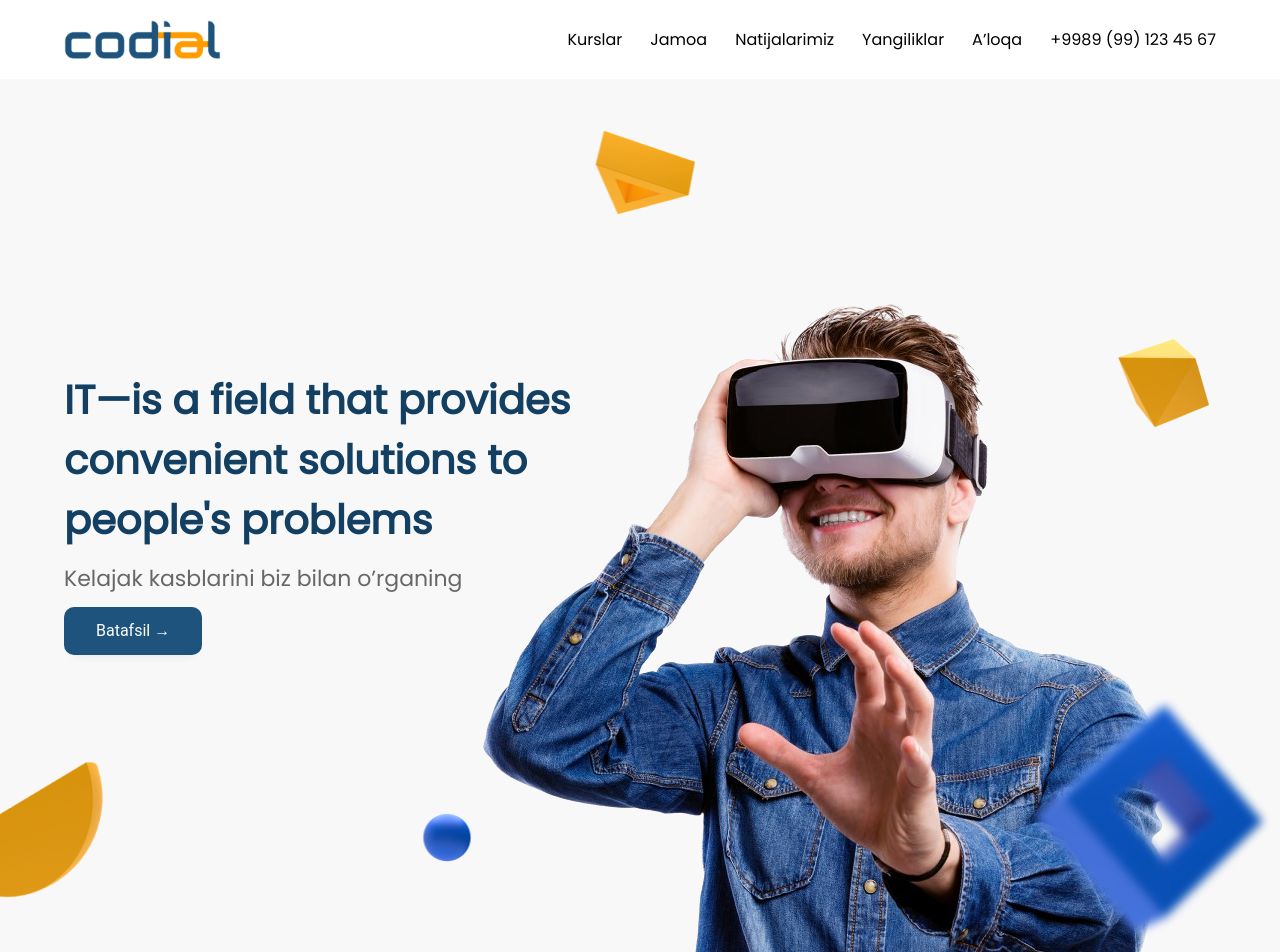
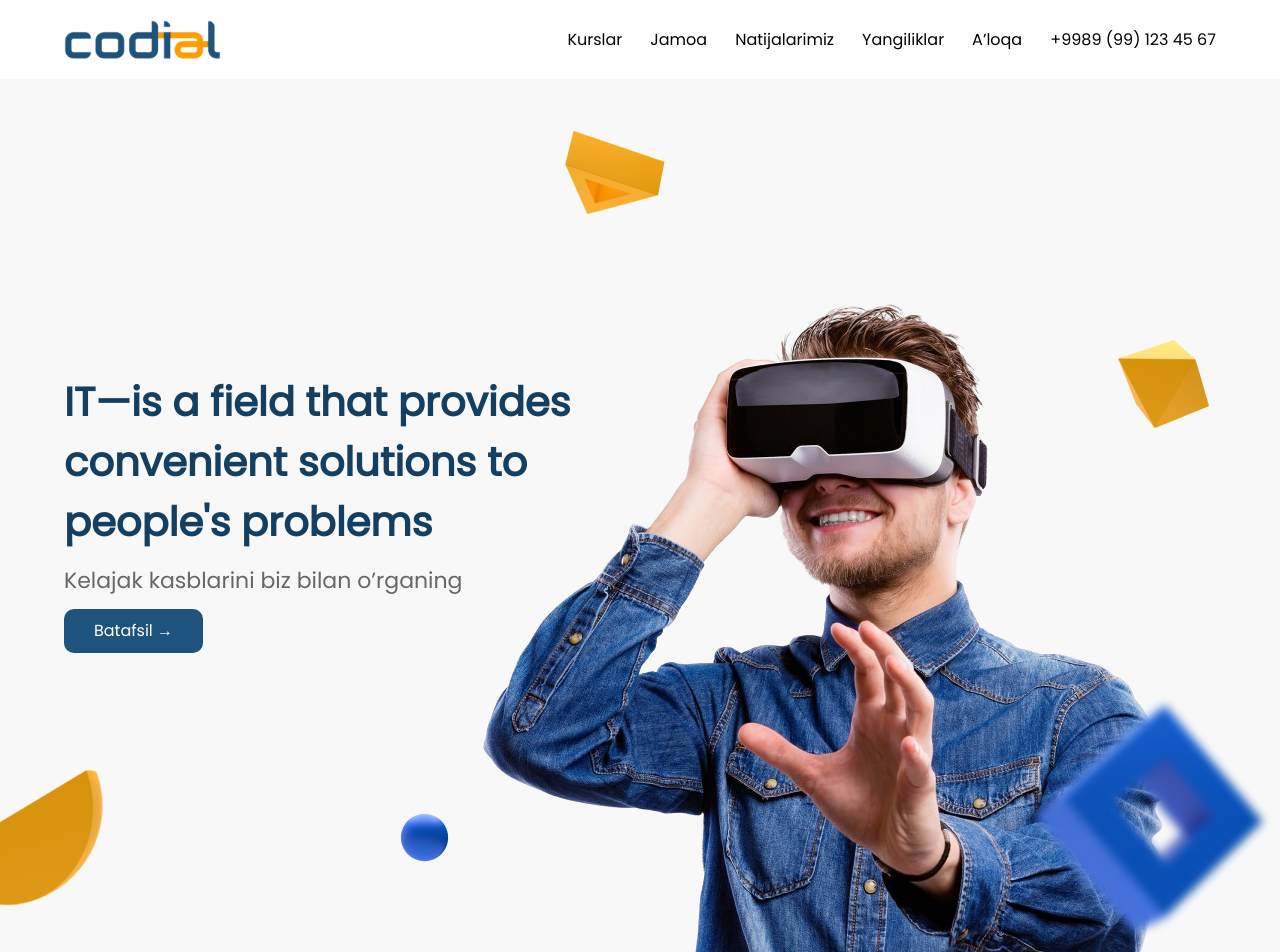
Before and after one commit to khurshid-dev/codialuz, a React (Create React App) app: page / in a window 1280 px wide. Shown: the top 952 px of the page. Built offline with nearby package versions, Linux system fonts and the light colour scheme.

Commit message:
coment_for_azamat
coment_for_azamat

```diff
--- a/package.json
+++ b/package.json
@@ -9,11 +9,14 @@
     "@testing-library/jest-dom": "^5.16.5",
     "@testing-library/react": "^13.4.0",
     "@testing-library/user-event": "^13.5.0",
+    "animate.css": "^4.1.1",
     "react": "^18.2.0",
     "react-dom": "^18.2.0",
     "react-icons": "^4.8.0",
     "react-scripts": "5.0.1",
-    "web-vitals": "^2.1.4"
+    "web-vitals": "^2.1.4",
+    "wow.js": "^1.2.2",
+    "wowjs": "^1.1.3"
   },
   "scripts": {
     "start": "react-scripts start",
--- a/public/index.html
+++ b/public/index.html
@@ -4,6 +4,7 @@
     <meta charset="utf-8" />
     <meta name="viewport" content="width=device-width, initial-scale=1" />
     <title>React App</title>
+    <link rel="stylesheet" href="https://cdnjs.cloudflare.com/ajax/libs/animate.css/4.1.1/animate.min.css"/>
   </head>
   <body>
     <noscript>You need to enable JavaScript to run this app.</noscript>
--- a/src/App.css
+++ b/src/App.css
@@ -14,32 +14,31 @@
   box-sizing: border-box;
   font-family: 'Poppins';
 }
-.btn{
-
-font-family: Roboto, sans-serif;
-font-weight: 400;
+.Header_btn{
+font-family: 'Poppins';
 font-size: 16px;
 color: #fff;
 background-color: #1D537C;
 padding: 10px 30px;
-border: 2px solid transparent;
-box-shadow: rgba(33, 35, 38, 0.1) 0px 10px 10px -10px;
 border-radius: 10px;
-transition : 999ms;
-transform: translateY(0);
-display: flex;
-flex-direction: row;
-align-items: center;
+transition: all 0.45s ease;
+background-image: linear-gradient(#FF9D00, #FF9D00);
+background-position: 0% 100%;
+background-repeat: no-repeat;
+background-size: 0% 100%;
 cursor: pointer;
-text-transform: capitalize;
 }
 
-.btn:hover{
+.Header_btn:hover{
+  background-size: 100% 100%;
+  background-image: linear-gradient(#FF9D00 ,#FF9D00);
+  color: black;
+}
 
-transition : 999ms;
-padding: 10px 34px;
-transform : translateY(-0px);
-background-color: #fff;
-color: #0066cc;
-border: solid 2px #0066cc;
+.links li {
+transition: all 0.45s ease;
 }
+
+.links li:hover{
+  transform: translateY(-4px) scale(1.06) ;
+}
--- a/src/App.js
+++ b/src/App.js
@@ -2,6 +2,9 @@ import "./App.css";
 import Header from "./components/Header";
 import Main from "./components/Main";
 import Navbar from "./components/Navbar";
+import 'animate.css';
+
+
 
 function App() {
   return (
--- a/src/components/Header.js
+++ b/src/components/Header.js
@@ -3,19 +3,19 @@ import React from 'react'
 function Header() {
   return (
     <div className='bg-[#F8F8F8] pt-16 flex justify-between items-center w-full h-[120vh] relative px-16 overflow-hidden'>
-        <div>
+        <div className='z-10 animate__fadeInLeft animate__animated'>
             <h1 className='text-[40px] w-2/3 text-[#134062] mb-3 font-semibold '>IT—is a field that provides convenient solutions to <br /> people's problems</h1>
             <h2 className='font-medium text-[#676767] mb-3 text-[22px]'>Kelajak kasblarini biz bilan o’rganing</h2>
-            <button className="btn">Batafsil →</button>
+            <button className="Header_btn">Batafsil →</button>
         </div>
         <div className='absolute -bottom-5 -right-16'>
-            <img src="./images/header-1.png" alt="" />
+            <img src="./images/header-1.png" alt="" className='animate__fadeInUp animate__animated' />
         </div>
-        <img src="./images/abs-1.png" className='absolute -bottom-2 left-0' alt='abs' />
-        <img src="./images/abs-2.png" className='absolute top-20 left-[50%] -translate-x-[50%]' alt='abs' />
-        <img src="./images/abs-3.png" className='absolute top-[40%] -translate-y-[50%]  right-4' alt='abs' />
-        <img src="./images/abs-4.png" className='absolute bottom-20 left-[35%] -translate-x-[50%]' alt='abs' />
-        <img src="./images/abs-5.png" className='absolute bottom-0 -right-16' alt='abs' />
+        <img src="./images/abs-1.png" className='header_img absolute -bottom-4 left-0 animate__fadeInLeft animate__animated' alt='abs' />
+        <img src="./images/abs-2.png" className='animate__fadeInDown animate__animated absolute top-20 left-[40%] -translate-x-[50%]' alt='abs' />
+        <img src="./images/abs-3.png" className='absolute top-[30%] -translate-y-[50%] right-4 animate__fadeInRight animate__animated' alt='abs' />
+        <img src="./images/abs-4.png" className='absolute bottom-20 left-[30%] -translate-x-[50%] animate__fadeInUp animate__animated' alt='abs'  />
+        <img src="./images/abs-5.png" className='absolute bottom-0 -right-16 animate__fadeInRight animate__animated ' alt='abs' />
     </div>
   )
 }
--- a/src/components/Main.js
+++ b/src/components/Main.js
@@ -1,13 +1,14 @@
 import React from "react";
+
 
 function Main() {
   return (
-    <div className="px-16 bg-white pt-10">
+    <div className="px-16 bg-white pt-10 ">
       <div className="flex justify-between items-center my-16">
         <div className="font-bold w-1/2 text-[56px]  text-[#1D537C] leading-[84px]">
           <h1>Biz haqimizda ma’lumotlarni bilib oling</h1>
         </div>
-        <div className="w-1/2 text-[#3D3D3D] font-medium text-xl leading-[30px]">
+        <div className="animate__fadeInRight animate__animated w-1/2 text-[#3D3D3D] font-medium text-xl leading-[30px">
           <p>
             Codial-Zamonaviy kasblar Akademiyasi 2021 yilning 18-yanvar kuni
             Muhammad Amin Naziraliyev tomonidan asos solingan. Hozirga qadar
--- a/src/components/Navbar.js
+++ b/src/components/Navbar.js
@@ -1,15 +1,17 @@
 import React, { Component } from "react";
+
+
 
 export class Navbar extends Component {
   render() {
     return (
-      <div className="fixed bg-white z-20 py-5 flex justify-between px-16 w-full items-center">
+      <div className="fixed bg-white z-20 py-5 flex justify-between px-16 w-full items-center ">
         {/* navbar */}
 
-        <div>
-          <img src="./images/logo.svg" alt="Logo" />
+        <div className="animate__fadeInDown animate__animated ">
+          <img src="./images/logo.svg" alt="Logo" className="cursor-pointer"/>
         </div>
-        <div className="links flex justify-center gap-7 list-none font-normal text-base text">
+        <div className="links flex justify-center gap-7 list-none font-normal text-base text animate__fadeInRight animate__animated " >
           <li>
             <a href="#">Kurslar</a>
           </li>
```
Also changed, not shown: 1 other file (tests, documents, lock files or other folders).
